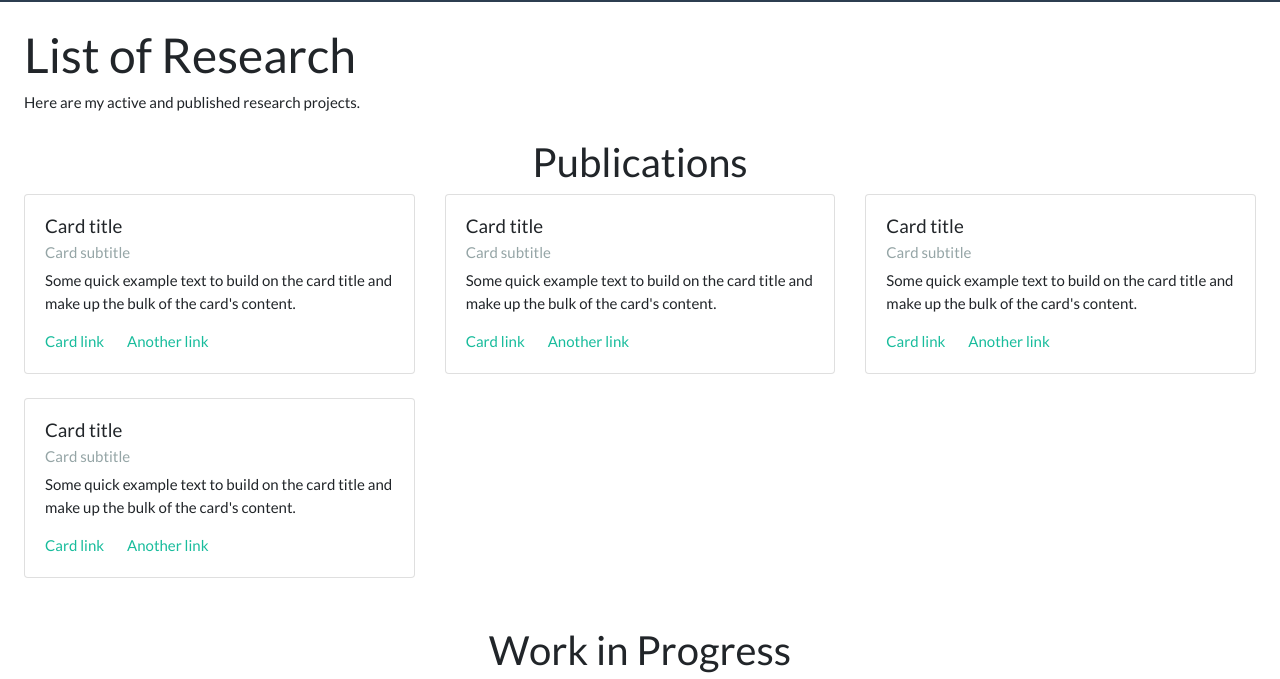
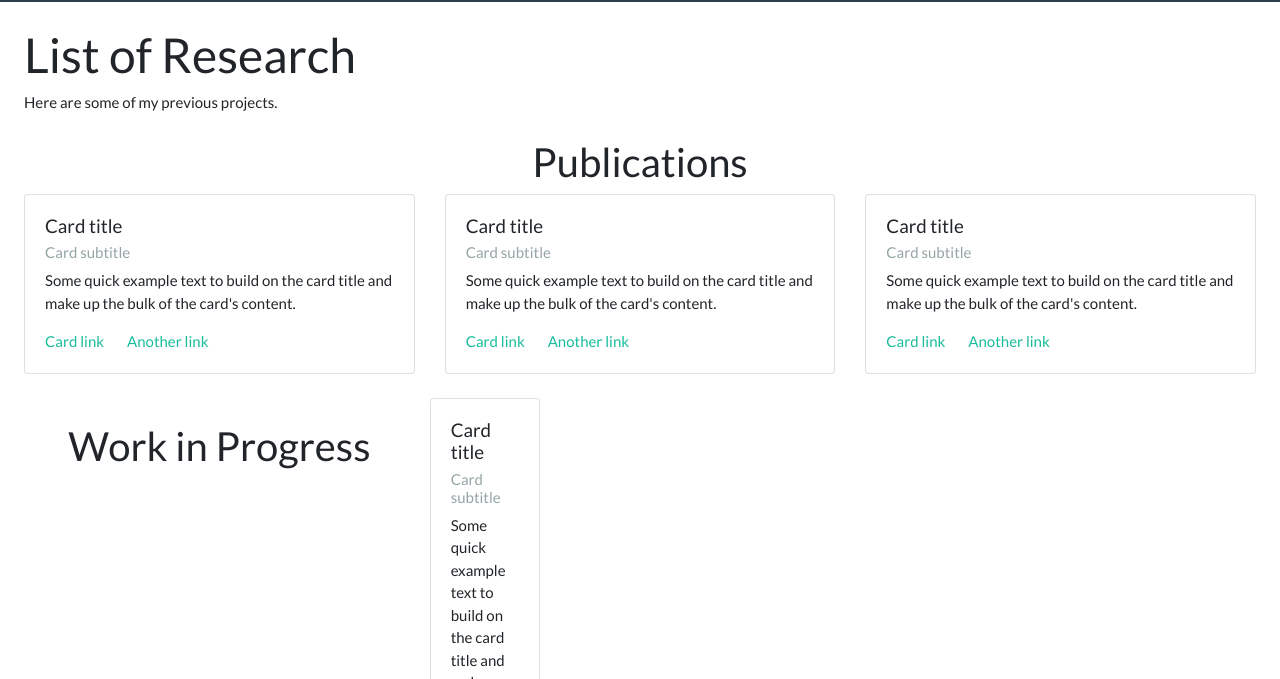
Before and after one commit to annievin/annievin.github.io, a plain HTML site: page research.html in a window 1280 px wide. Shown: the part 69-748 px from the top of the page. Drawn offline with nearby package versions, Linux system fonts and the light colour scheme.

Commit message:
Update research.html

```diff
--- a/research.html
+++ b/research.html
@@ -39,7 +39,7 @@
 <div class = "container-fluid p-4">
   <h1 class="">List of Research</h1>
 
-  Here are my active and published research projects.
+  Here are some of my previous projects.
 
   <h2 class="text-center mt-4">Publications</h2>
 
@@ -51,7 +51,7 @@
           <h5 class="card-title">Card title</h5>
           <h6 class="card-subtitle mb-2 text-muted">Card subtitle</h6>
           <p class="card-text">Some quick example text to build on the card title and make up the bulk of the card's content.</p>
-          <a href="#" class="card-link">Card link</a>
+          <a href="Thesis_Vinovets.pdf" class="card-link">Card link</a>
           <a href="#" class="card-link">Another link</a>
         </div>
       </div>
@@ -75,25 +75,12 @@
           <h5 class="card-title">Card title</h5>
           <h6 class="card-subtitle mb-2 text-muted">Card subtitle</h6>
           <p class="card-text">Some quick example text to build on the card title and make up the bulk of the card's content.</p>
-          <a href="#" class="card-link">Card link</a>
+          <a href="Growth_project-4.pdf" class="card-link">Card link</a>
           <a href="#" class="card-link">Another link</a>
         </div>
       </div>
     </div>
 
-    <div class="col mb-4">
-      <div class="card">
-        <div class="card-body">
-          <h5 class="card-title">Card title</h5>
-          <h6 class="card-subtitle mb-2 text-muted">Card subtitle</h6>
-          <p class="card-text">Some quick example text to build on the card title and make up the bulk of the card's content.</p>
-          <a href="#" class="card-link">Card link</a>
-          <a href="#" class="card-link">Another link</a>
-        </div>
-      </div>
-    </div>
-
-  </div>
 
   <h2 class="text-center mt-4">Work in Progress</h2>
 
```
